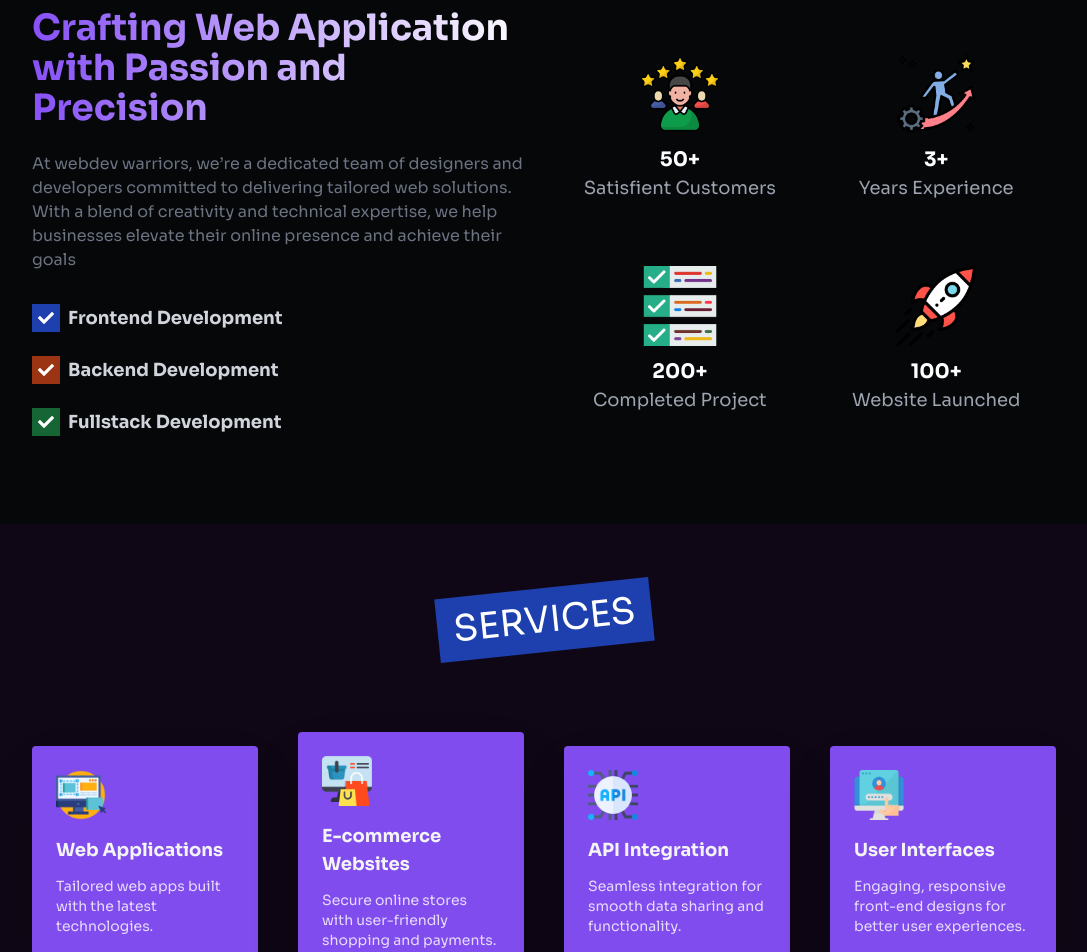
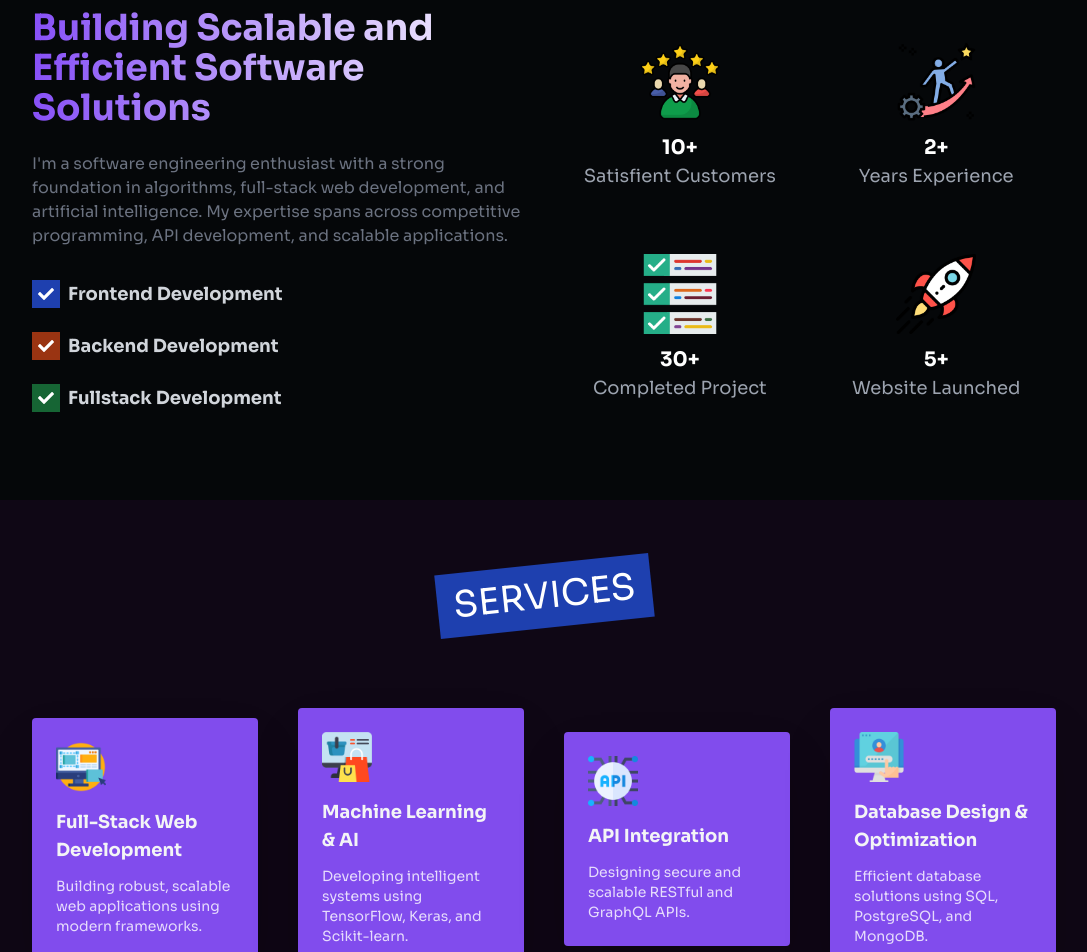
Before and after one commit to GarimaUttam/my_Portfolio, a Next.js app: page / in a window 1280 px wide. Shown: the part 1000-1952 px from the top of the page, without its empty margins (96-1183 px from the left). Built offline with nearby package versions, Linux system fonts and the light colour scheme.

Commit message:
updated personal details

```diff
--- a/Data/data.ts
+++ b/Data/data.ts
@@ -2,46 +2,46 @@ export const BaseInfo = {
     name: "Garima Uttam",
     position: "Competitive Programmer & Web Developer",
     description:
-      "Lorem ipsum dolor sit amet consectetur adipisicing elit. Velit porro numquam ad, vero consequuntur aperiam cumque voluptatum pariatur veniam? Qui facilis est ipsam odio cum!",
+      "Passionate about problem-solving and web development, with expertise in full-stack development, competitive programming, and machine learning.",
     profilePic: "/images/portfolioImg.jpg",
   };
 
   export const aboutInfo = {
-    title: "Crafting Web Application with Passion and Precision",
+    title: "Building Scalable and Efficient Software Solutions",
     description:
-      "At webdev warriors, we’re a dedicated team of designers and developers committed to delivering tailored web solutions. With a blend of creativity and technical expertise, we help businesses elevate their online presence and achieve their goals",
-    client: "50+",
-    experience: "3+",
-    project: "200+",
-    website: "100+",
+      "I'm a software engineering enthusiast with a strong foundation in algorithms, full-stack web development, and artificial intelligence. My expertise spans across competitive programming, API development, and scalable applications.",
+    client: "10+",
+    experience: "2+",
+    project: "30+",
+    website: "5+",
   };
 
   export const servicesData = [
     {
       id: 1,
-      title: " Web Applications",
-      description: "Tailored web apps built with the latest technologies.",
+      title: "Full-Stack Web Development",
+      description: "Building robust, scalable web applications using modern frameworks.",
       icon: "/images/s1.png",
     },
     {
       id: 2,
-      title: "E-commerce Websites",
+      title: "Machine Learning & AI",
       description:
-        "Secure online stores with user-friendly shopping and payments.",
+        "Developing intelligent systems using TensorFlow, Keras, and Scikit-learn.",
       icon: "/images/s2.png",
     },
     {
       id: 3,
       title: "API Integration",
       description:
-        "Seamless integration for smooth data sharing and functionality.",
+        "Designing secure and scalable RESTful and GraphQL APIs.",
       icon: "/images/s3.png",
     },
     {
       id: 4,
-      title: "User Interfaces",
+      title: "Database Design & Optimization",
       description:
-        "Engaging, responsive front-end designs for better user experiences.",
+        "Efficient database solutions using SQL, PostgreSQL, and MongoDB.",
       icon: "/images/s4.png",
     },
     {
@@ -75,22 +75,22 @@ export const BaseInfo = {
     {
       id: 1,
       image: "/images/p1.png",
-      url: "https://agency-opal-eight.vercel.app/",
+      url: "https://github.com/GarimaUttam/Easy-Study",
     },
     {
       id: 2,
       image: "/images/p2.png",
-      url: "https://burger-pearl.vercel.app/",
+      url: "https://github.com/GarimaUttam/FOODY",
     },
     {
       id: 3,
       image: "/images/p3.png",
-      url: "https://game-ecommerce-yt.vercel.app/",
+      url: "https://github.com/GarimaUttam/CourseCraft.ai",
     },
     {
       id: 4,
       image: "/images/p4.png",
-      url: "https://elearning-yt.vercel.app/",
+      url: "https://github.com/GarimaUttam/-Quality-Inspection-of-Sour-Lemons-using-Deep-Learning",
     },
     {
       id: 5,
@@ -125,43 +125,43 @@ export const BaseInfo = {
       id: 2,
       title: "Python",
       image: "/images/python.svg",
-      percent: "55%",
+      percent: "80%",
     },
     {
       id: 3,
       title: "Java",
       image: "/images/java.svg",
-      percent: "35%",
+      percent: "60%",
     },
     {
       id: 4,
       title: "Spring Boot",
       image: "/images/spring_boot.svg",
-      percent: "35%",
+      percent: "50%",
     },
     {
       id: 5,
       title: "Golang",
       image: "/images/goLang.svg",
-      percent: "35%",
+      percent: "40%",
     },
       {
       id: 6,
       title: "Angular",
       image: "/images/angular.svg",
-      percent: "35%",
+      percent: "70%",
     },
     {
       id: 7,
       title: "Next.js",
       image: "/images/nextjs_logo.svg",
-      percent: "35%",
+      percent: "90%",
     },
     {
       id: 8,
       title: "PostgreSQL",
       image: "/images/postgresql.svg",
-      percent: "35%",
+      percent: "70%",
     },
     {
       id: 9,
@@ -179,7 +179,7 @@ export const BaseInfo = {
       id: 11,
       title: "TypeScript",
       image: "/images/ts.svg",
-      percent: "67%",
+      percent: "75%",
     },
     {
       id: 12,
@@ -197,25 +197,25 @@ export const BaseInfo = {
       id: 14,
       title: "Node JS",
       image: "/images/node.svg",
-      percent: "77%",
+      percent: "80%",
     },
     {
       id: 15,
       title: "MongoDB",
       image: "/images/mongo.svg",
-      percent: "65%",
+      percent: "75%",
     },
     {
       id: 16,
       title: "React",
       image: "/images/react.svg",
-      percent: "90%",
+      percent: "85%",
     },
     {
       id: 17,
       title: "Firebase",
       image: "/images/firebase.svg",
-      percent: "75%",
+      percent: "70%",
     },
     {
       id: 18,
@@ -271,18 +271,18 @@ export const BaseInfo = {
   export const blogs = [
     {
       id: 1,
-      title: "Top Web Development Trends to Watch in 2024",
+      title: "Optimizing Full-Stack Applications for Performance",
       summary:
-        "Explore the key web development trends for 2024 and their impact on your business.",
-      date: "August 18, 2024",
+        "Learn about best practices to enhance web app speed and scalability.",
+      date: "February 15, 2025",
       image: "/images/b1.jpg",
     },
     {
       id: 2,
-      title: "Why Your Business Needs a Custom Web Application",
+      title: "Competitive Programming Strategies for Beginners",
       summary:
-        "Discover why custom web applications are crucial for driving business growth and efficiency.",
-      date: "August 10, 2024",
+        "techniques to improve problem-solving skills for coding contests.",
+      date: "March 5, 2025",
       image: "/images/b2.jpg",
     },
     {
@@ -296,7 +296,7 @@ export const BaseInfo = {
   ];
 
   export const contactData = {
-    phone: "+88(012345 789)",
-    email: "example@gmail.com",
-    address: "Dhaka , Bangladesh",
+    phone: "+91-898-2945-635",
+    email: "garimauttam191203@gmail.com",
+    address: "India",
   };
```
